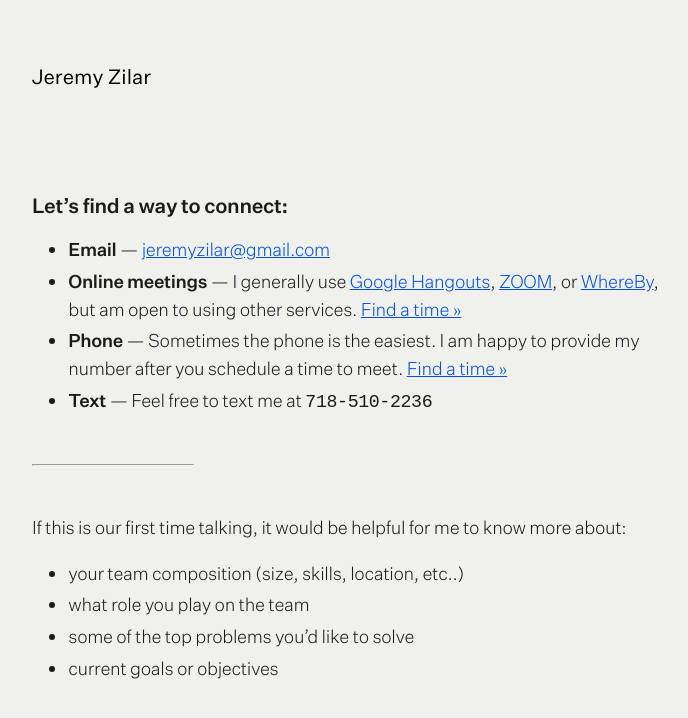
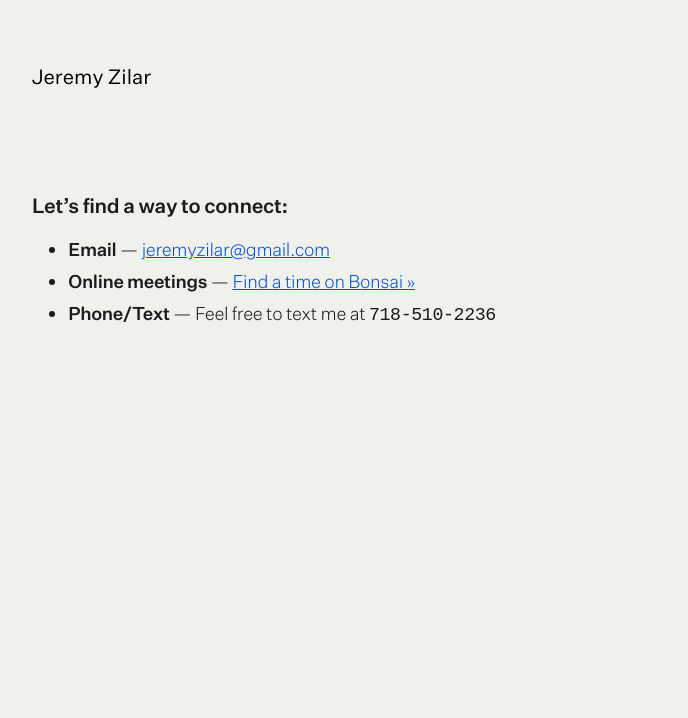
Before and after one commit to jeremyzilar/jeremyzilar.com, a Jekyll site: the page built from _pages/talk.md, in a window 1280 px wide. Shown: the top 718 px of the page, without its empty margins (40-728 px from the left). Built offline with Jekyll 4.4.1, drawn with Linux system fonts in a browser that asks for light colours; nearby versions of some CDN libraries.

Commit message:
homepage edits

```diff
--- a/_includes/elsewhere.html
+++ b/_includes/elsewhere.html
@@ -3,7 +3,6 @@
     <div class="grid-row">
       <div class="grid-col-12 tablet:grid-col-8">
         <div class="content usa-prose">
-          <p>Learn more <a href="/about" title="About Jeremy Zilar">about me</a> and <a href="/work/resume">my work</a>:</p>
           <ul>
             <li><a href="./talk" title="Contact"><i class="fas fa-envelope"></i> <span>Contact</span></a></li>
             <li><a href="./talk" title="email me"><i class="fas fa-envelope"></i> <span>Email</span></a></li>
--- a/_pages/talk.md
+++ b/_pages/talk.md
@@ -7,14 +7,5 @@ title: "Let's Talk"
 ## Let's find a way to connect:
 
 - **Email** — [jeremyzilar@gmail.com](mailto:jeremyzilar@gmail.com)
-- **Online meetings** — I generally use [Google Hangouts](https://hangouts.google.com/), [ZOOM](https://zoom.us/), or [WhereBy](https://whereby.com/), but am open to using other services. [Find a time »](https://calendly.com/jeremyzilar/online)
-- **Phone** — Sometimes the phone is the easiest. I am happy to provide my number after you schedule a time to meet. [Find a time »](https://calendly.com/jeremyzilar/online)
-- **Text** — Feel free to text me at `718-510-2236`
-
----
-
-If this is our first time talking, it would be helpful for me to know more about:
-- your team composition (size, skills, location, etc..)
-- what role you play on the team
-- some of the top problems you'd like to solve
-- current goals or objectives
+- **Online meetings** — [Find a time on Bonsai »](https://joinbonsai.co/jz/)
+- **Phone/Text** — Feel free to text me at `718-510-2236`
```
Also changed, not shown: index.md (+7 -3 lines).
